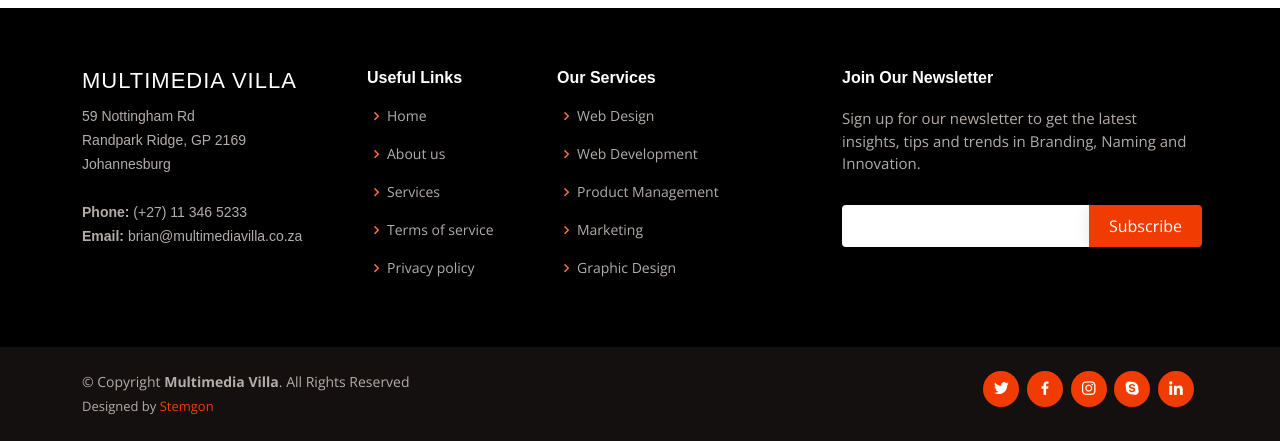
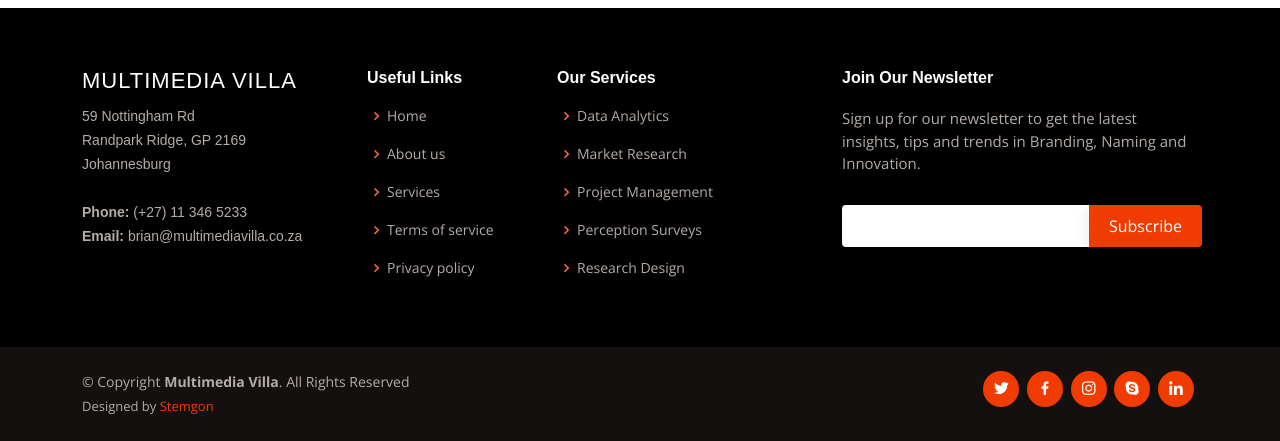
Before and after one commit to Carrington-dev/i-am-emerge, a Django app: page /about in a window 1280 px wide. Shown: the part 1876-2317 px from the top of the page. Run offline with Django 4.2, Linux system fonts and the light colour scheme; some libraries are stand-ins or nearby versions; some web fonts are replaced.

Commit message:
Added meaningful links on footer

```diff
--- a/templates/footer.html
+++ b/templates/footer.html
@@ -16,9 +16,9 @@
           <div class="col-lg-2 col-md-6 footer-links">
             <h4>Useful Links</h4>
             <ul>
-              <li><i class="bx bx-chevron-right"></i> <a href="#">Home</a></li>
-              <li><i class="bx bx-chevron-right"></i> <a href="#">About us</a></li>
-              <li><i class="bx bx-chevron-right"></i> <a href="#">Services</a></li>
+              <li><i class="bx bx-chevron-right"></i> <a href="{% url 'home' %}">Home</a></li>
+              <li><i class="bx bx-chevron-right"></i> <a href="{% url 'about' %}">About us</a></li>
+              <li><i class="bx bx-chevron-right"></i> <a href="{% url 'services' %}">Services</a></li>
               <li><i class="bx bx-chevron-right"></i> <a href="#">Terms of service</a></li>
               <li><i class="bx bx-chevron-right"></i> <a href="#">Privacy policy</a></li>
             </ul>
@@ -27,11 +27,11 @@
           <div class="col-lg-3 col-md-6 footer-links">
             <h4>Our Services</h4>
             <ul>
-              <li><i class="bx bx-chevron-right"></i> <a href="#">Web Design</a></li>
-              <li><i class="bx bx-chevron-right"></i> <a href="#">Web Development</a></li>
-              <li><i class="bx bx-chevron-right"></i> <a href="#">Product Management</a></li>
-              <li><i class="bx bx-chevron-right"></i> <a href="#">Marketing</a></li>
-              <li><i class="bx bx-chevron-right"></i> <a href="#">Graphic Design</a></li>
+              <li><i class="bx bx-chevron-right"></i> <a href="{% url 'services' %}">Data Analytics</a></li>
+              <li><i class="bx bx-chevron-right"></i> <a href="{% url 'services' %}">Market Research</a></li>
+              <li><i class="bx bx-chevron-right"></i> <a href="{% url 'services' %}">Project Management</a></li>
+              <li><i class="bx bx-chevron-right"></i> <a href="{% url 'services' %}">Perception Surveys</a></li>
+              <li><i class="bx bx-chevron-right"></i> <a href="{% url 'services' %}">Research Design</a></li>
             </ul>
           </div>
 
```
